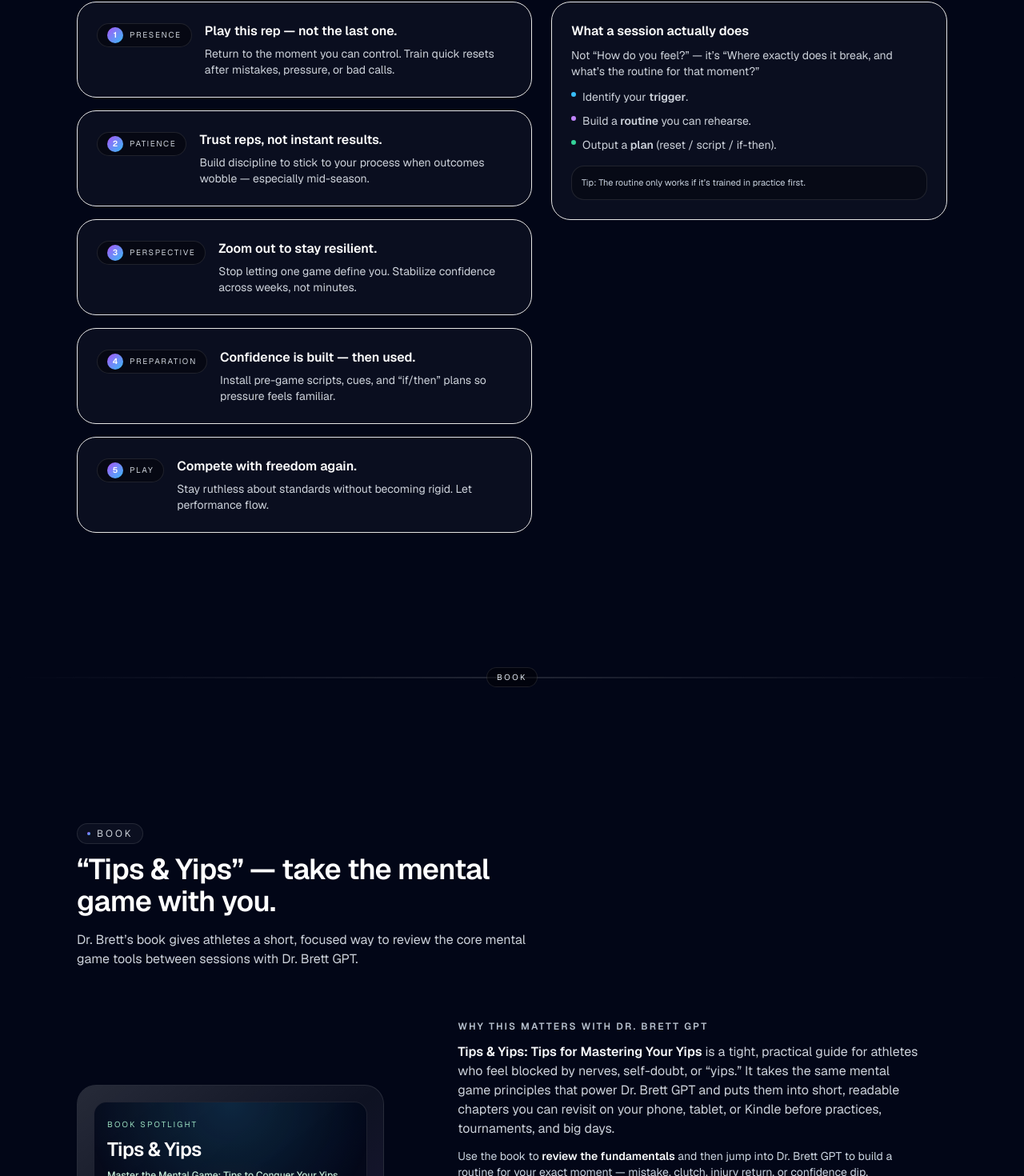
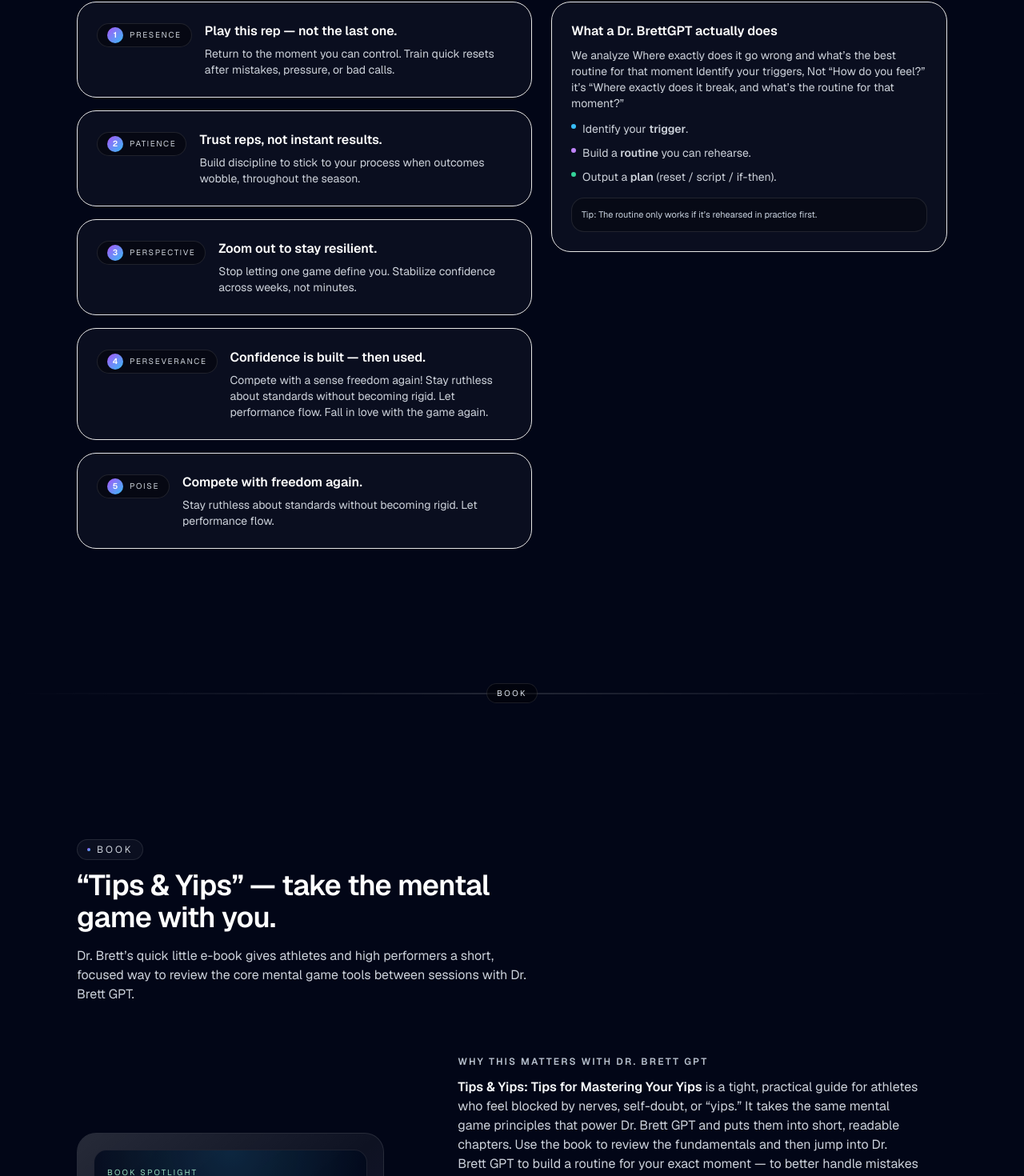
Before and after one commit to CODEHERO-alt/nextjs-with-supabase, a Next.js app: page / in a window 1280 px wide. Shown: the part 5496-6966 px from the top of the page at 80% size. Built offline with nearby package versions, Linux system fonts and the light colour scheme; no server answers.

Commit message:
Update page.tsx

```diff
--- a/app/page.tsx
+++ b/app/page.tsx
@@ -102,7 +102,7 @@
     title: "Patience",
     tagline: "Trust reps, not instant results.",
     description:
-      "Build discipline to stick to your process when outcomes wobble — especially mid-season.",
+      "Build discipline to stick to your process when outcomes wobble, throughout the season.",
   },
   {
     title: "Perspective",
@@ -111,13 +111,13 @@
       "Stop letting one game define you. Stabilize confidence across weeks, not minutes.",
   },
   {
-    title: "Preparation",
+    title: "Perseverance",
     tagline: "Confidence is built — then used.",
     description:
-      "Install pre-game scripts, cues, and “if/then” plans so pressure feels familiar.",
-  },
-  {
-    title: "Play",
+      "Compete with a sense freedom again! Stay ruthless about standards without becoming rigid. Let performance flow. Fall in love with the game again.",
+  },
+  {
+    title: "Poise",
     tagline: "Compete with freedom again.",
     description:
       "Stay ruthless about standards without becoming rigid. Let performance flow.",
@@ -1271,10 +1271,11 @@
         <div className="sticky md:top-24">
           <SurfaceB className="p-5 md:p-6">
             <h3 className="text-sm md:text-base font-semibold text-white mb-2">
-              What a session actually does
+              What a Dr. BrettGPT actually does
             </h3>
             <p className="text-[11px] md:text-sm text-slate-200/90 leading-relaxed mb-3">
-              Not “How do you feel?” — it’s “Where exactly does it break, and
+              We analyze Where exactly does it go wrong and what’s the best routine for that moment
+              Identify your triggers, Not “How do you feel?” it’s “Where exactly does it break, and
               what’s the routine for that moment?”
             </p>
 
@@ -1302,7 +1303,7 @@
             </ul>
 
             <div className="mt-4 rounded-2xl border border-white/10 bg-black/25 p-3 text-[11px] text-slate-300">
-              Tip: The routine only works if it’s trained in practice first.
+              Tip: The routine only works if it’s rehearsed in practice first.
             </div>
           </SurfaceB>
         </div>
@@ -1327,7 +1328,7 @@
       id="tips-yips"
       eyebrow="Book"
       title='“Tips & Yips” — take the mental game with you.'
-      kicker="Dr. Brett’s book gives athletes a short, focused way to review the core mental game tools between sessions with Dr. Brett GPT."
+      kicker="Dr. Brett’s quick little e-book gives athletes and high performers a short, focused way to review the core mental game tools between sessions with Dr. Brett GPT."
       align="left"
     >
       <div className="grid items-center gap-6 md:grid-cols-[minmax(0,0.9fr),minmax(0,1.1fr)] lg:grid-cols-[minmax(0,0.85fr),minmax(0,1.15fr)]">
@@ -1348,7 +1349,7 @@
                     Master the Mental Game: Tips to Conquer Your Yips
                   </p>
                   <p className="text-[11px] text-slate-300/90">
-                    By Dr. Brett — sports psychologist &amp; mental game coach.
+                    BY DR. BRETT - SPORTS PSYCHOLOGIST & MENTAL GAME COACH
                   </p>
                 </div>
 
@@ -1380,8 +1381,11 @@
               is a tight, practical guide for athletes who feel blocked by
               nerves, self-doubt, or “yips.” It takes the same mental game
               principles that power Dr. Brett GPT and puts them into short,
-              readable chapters you can revisit on your phone, tablet, or
-              Kindle before practices, tournaments, and big days.
+              readable chapters. Use the book to review the fundamentals and
+              then jump into Dr. Brett GPT to build a routine for your exact moment — to
+              better handle mistakes confidence dips and succeed under pressure.
+              You can revisit on your phone, tablet, or Kindle before practices,
+              tournaments, and big game days.
             </p>
             <p className="text-[11px] md:text-sm text-slate-300 leading-relaxed">
               Use the book to{" "}
```
